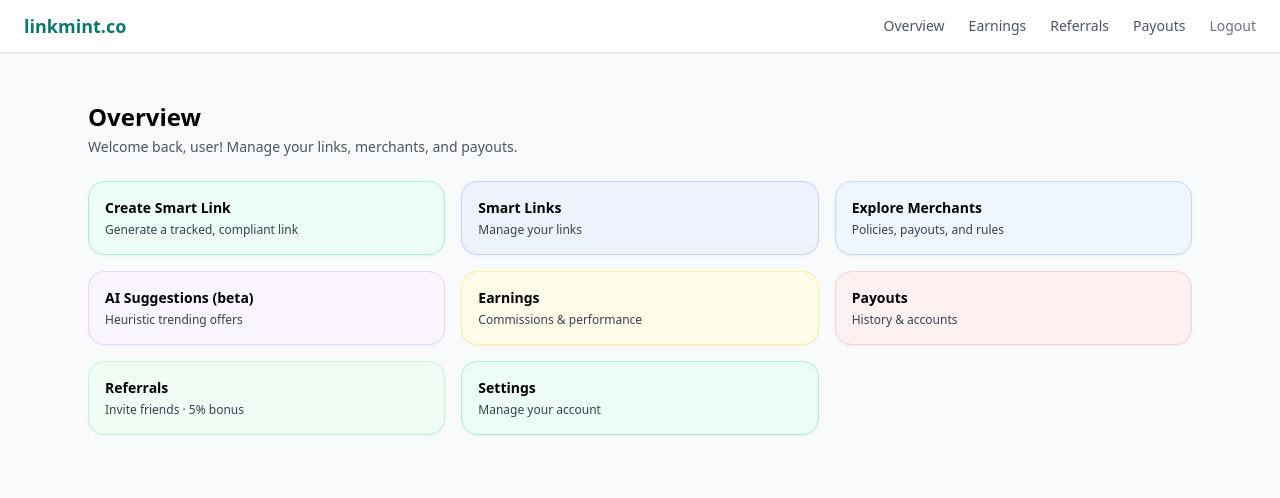
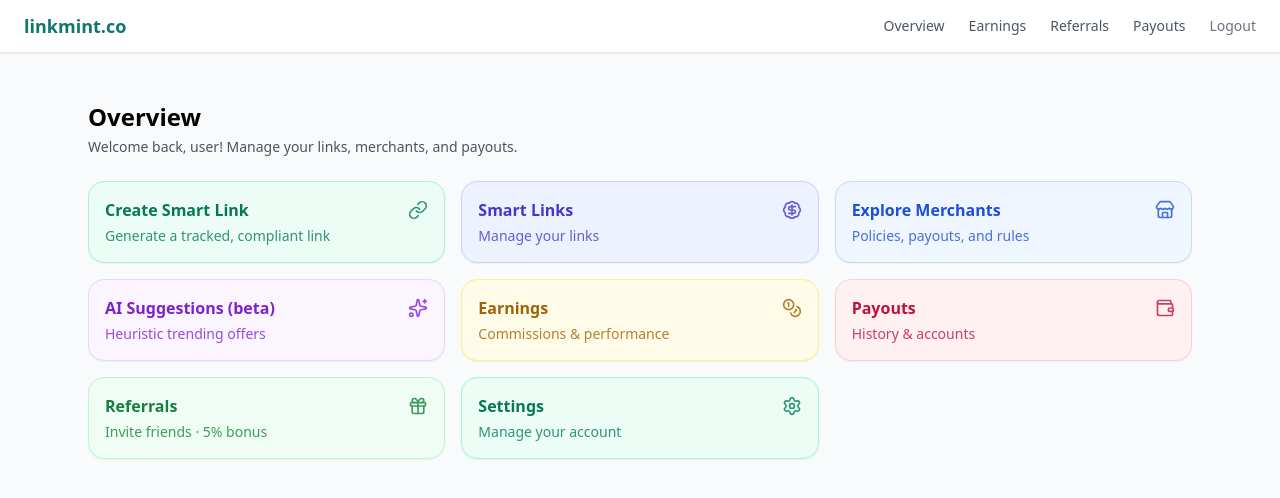
Before and after one commit to begintolern/Linkmint, a Next.js app: page /dashboard in a window 1280 px wide. Shown: the top 498 px of the page. Built offline with nearby package versions, Linux system fonts and the light colour scheme; no server answers; sample sign-in values are in the browser's storage.

Commit message:
fix: add icon prop and tone mapping to ColoredTile

```diff
--- a/app/components/ColoredTile.tsx
+++ b/app/components/ColoredTile.tsx
@@ -1,60 +1,45 @@
-// app/components/ColoredTile.tsx
 "use client";
 
 import Link from "next/link";
 import { motion } from "framer-motion";
-import { cn } from "@/lib/utils";
+import type { LucideIcon } from "lucide-react";
 
-type Props = {
+interface Props {
   href: string;
   title: string;
-  subtitle?: string;
-  emoji?: string;
-  tone?: "blue" | "green" | "purple" | "yellow" | "rose" | "indigo" | "emerald";
+  subtitle: string;
+  tone?: "emerald" | "blue" | "purple" | "yellow" | "rose" | "indigo" | "green";
+  icon?: LucideIcon;
+}
+
+const toneMap: Record<string, string> = {
+  emerald: "bg-emerald-50 hover:bg-emerald-100 border-emerald-200 text-emerald-700",
+  blue: "bg-blue-50 hover:bg-blue-100 border-blue-200 text-blue-700",
+  purple: "bg-purple-50 hover:bg-purple-100 border-purple-200 text-purple-700",
+  yellow: "bg-yellow-50 hover:bg-yellow-100 border-yellow-200 text-yellow-700",
+  rose: "bg-rose-50 hover:bg-rose-100 border-rose-200 text-rose-700",
+  indigo: "bg-indigo-50 hover:bg-indigo-100 border-indigo-200 text-indigo-700",
+  green: "bg-green-50 hover:bg-green-100 border-green-200 text-green-700",
 };
 
-const toneMap: Record<NonNullable<Props["tone"]>, string> = {
-  blue: "bg-blue-50 border-blue-200 hover:bg-blue-100",
-  green: "bg-green-50 border-green-200 hover:bg-green-100",
-  purple: "bg-purple-50 border-purple-200 hover:bg-purple-100",
-  yellow: "bg-yellow-50 border-yellow-200 hover:bg-yellow-100",
-  rose: "bg-rose-50 border-rose-200 hover:bg-rose-100",
-  indigo: "bg-indigo-50 border-indigo-200 hover:bg-indigo-100",
-  emerald: "bg-emerald-50 border-emerald-200 hover:bg-emerald-100",
-};
-
-export default function ColoredTile({
-  href,
-  title,
-  subtitle,
-  emoji,
-  tone = "emerald",
-}: Props) {
-  const toneClasses = toneMap[tone] ?? toneMap.emerald;
+export default function ColoredTile({ href, title, subtitle, tone = "blue", icon: Icon }: Props) {
+  const toneClass = toneMap[tone] ?? toneMap.blue;
 
   return (
     <motion.div
-      whileHover={{ scale: 1.03, rotateZ: 0.5 }}
+      whileHover={{ scale: 1.03 }}
       whileTap={{ scale: 0.98 }}
-      transition={{ type: "spring", stiffness: 260, damping: 20 }}
+      transition={{ type: "spring", stiffness: 300, damping: 20 }}
     >
       <Link
         href={href}
-        className={cn(
-          "block rounded-2xl border p-4 shadow-sm transition",
-          "focus:outline-none focus:ring-2 focus:ring-black/10",
-          toneClasses
-        )}
+        className={`flex flex-col justify-between rounded-2xl border p-4 shadow-sm transition-all ${toneClass}`}
       >
-        <div className="flex items-start justify-between">
-          <div>
-            <div className="text-sm font-semibold">{title}</div>
-            {subtitle && (
-              <div className="mt-1 text-xs text-gray-700">{subtitle}</div>
-            )}
-          </div>
-          {emoji && <div className="text-xl">{emoji}</div>}
+        <div className="flex items-center justify-between">
+          <h3 className="text-base font-semibold">{title}</h3>
+          {Icon && <Icon className="h-5 w-5 opacity-80" />}
         </div>
+        <p className="mt-1 text-sm opacity-80">{subtitle}</p>
       </Link>
     </motion.div>
   );
```
